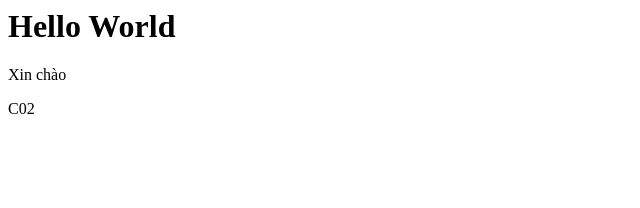
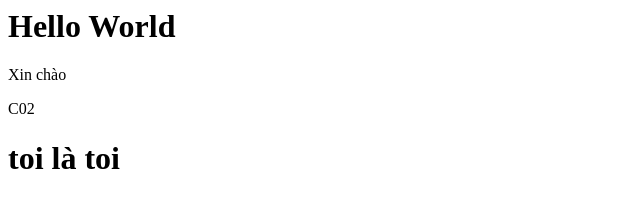
Before and after one commit to huynhvinh8398/codegym, a plain HTML site: page web/index.html in a window 1280 px wide. Shown: the whole page, without its empty margins (0-640 px from the left). Drawn offline with Linux system fonts and the light colour scheme.

Commit message:
Update index.html

```diff
--- a/web/index.html
+++ b/web/index.html
@@ -9,5 +9,6 @@
     <h1>Hello World</h1>
     <p>Xin chào</p>
     <p>C02</p>
+    <h1> toi là toi </h1>
 </body>
 </html>
```
